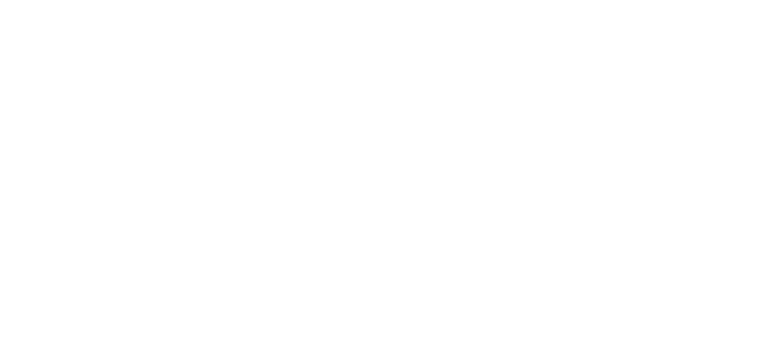
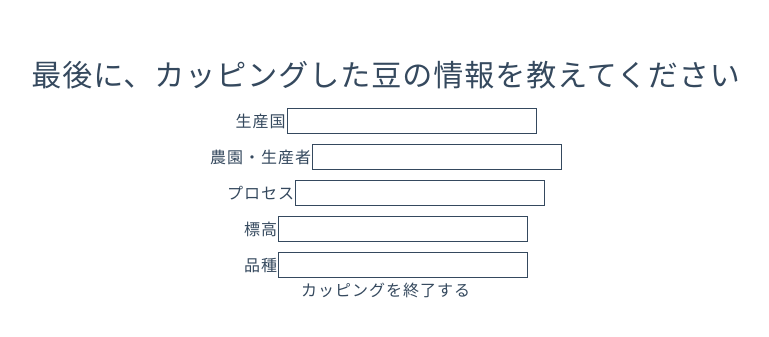
Before and after one commit to aiirononeko/GoodCoffee, a Nuxt app: page /cupping/beansInfo in a window 1280 px wide. Before the commit this address had no page. Shown: the part 223-560 px from the top of the page, without its empty margins (254-1023 px from the left). Built offline with nearby package versions, Linux system fonts and the light colour scheme.

Commit message:
カッピング部分のモックを作成

```diff
--- /dev/null
+++ b/pages/cupping/beansInfo.vue
@@ -0,0 +1,55 @@
+<template>
+  <div class="container">
+    <h2 class="title">最後に、カッピングした豆の情報を教えてください</h2>
+    <div class="beans_infomations">
+      <div class="beans_information">
+        <label for="country">生産国</label>
+        <input type="text">
+      </div>
+      <div class="beans_information">
+        <label for="farmer">農園・生産者</label>
+        <input type="text">
+      </div>
+      <div class="beans_information">
+        <label for="process">プロセス</label>
+        <input type="text">
+      </div>
+      <div class="beans_information">
+        <label for="elevation">標高</label>
+        <input type="text">
+      </div>
+      <div class="beans_information">
+        <label for="variety">品種</label>
+        <input type="text">
+      </div>
+    </div>
+    <nuxt-link to="/coffee/">カッピングを終了する</nuxt-link>
+  </div>
+</template>
+
+<style scoped>
+.container {
+  margin: 0 auto;
+  min-height: 100vh;
+  display: flex;
+  flex-direction: column;
+  justify-content: center;
+  align-items: center;
+  text-align: center;
+}
+
+.title {
+  font-family: 'Quicksand', 'Source Sans Pro', -apple-system, BlinkMacSystemFont,
+    'Segoe UI', Roboto, 'Helvetica Neue', Arial, sans-serif;
+  display: block;
+  font-weight: 300;
+  font-size: 30px;
+  color: #35495e;
+  letter-spacing: 1px;
+}
+
+.beans_information > input {
+  margin-top: 10px;
+  border: 1px #35495e solid;
+}
+</style>
--- a/pages/cupping/timer.vue
+++ b/pages/cupping/timer.vue
@@ -1,10 +1,74 @@
 <template>
   <div class="container">
-    <h2 class="title">沸騰したお湯を150g注ぎます</h2>
-    <h2 class="title">タイマーをスタートしましょう</h2>
-    <div>{{ time }}</div>
-    <button @click="timerStart" class="bg-gray-300 hover:bg-gray-400 text-gray-800 font-bold py-2 px-4 rounded-l buttons_item">スタート</button>
-    <p>1分間待ちましょう</p>
+    <div v-if="Number(this.time[1]) < 1">
+      <h2 class="title">沸騰したお湯を150g注ぎます</h2>
+      <h2 class="title">タイマーをスタートしましょう</h2>
+      <div>{{ time }}</div>
+      <button @click="timerStart" v-if="!isRunning" class="bg-gray-300 hover:bg-gray-400 text-gray-800 font-bold py-2 px-4 rounded-l buttons_item">スタート</button>
+      <p>タイマーが1分を経過すると次のアクションがあります</p>
+    </div>
+    <div v-if="Number(this.time[1]) >= 1 && Number(this.time[1]) < 4">
+      <h2 class="title">1分経過しました</h2>
+      <h2 class="title">クラストのアロマはいかがですか？</h2>
+      <div>{{ time }}</div>
+      <div class="buttons">
+        <button class="bg-gray-300 hover:bg-gray-400 text-gray-800 font-bold py-2 px-4 rounded-l buttons_item">強い</button>
+        <button class="bg-gray-300 hover:bg-gray-400 text-gray-800 font-bold py-2 px-4 rounded-l buttons_item">普通</button>
+        <button class="bg-gray-300 hover:bg-gray-400 text-gray-800 font-bold py-2 px-4 rounded-l buttons_item">弱い</button>
+      </div>
+      <p>タイマーが4分を経過すると次のアクションがあります</p>
+    </div>
+    <div v-if="Number(this.time[1]) >= 4 && !isBreakDone">
+      <h2 class="title">4分経過しました</h2>
+      <h2 class="title">ブレイクのアロマはいかがですか？</h2>
+      <div>{{ time }}</div>
+      <div class="buttons">
+        <button class="bg-gray-300 hover:bg-gray-400 text-gray-800 font-bold py-2 px-4 rounded-l buttons_item">強い</button>
+        <button class="bg-gray-300 hover:bg-gray-400 text-gray-800 font-bold py-2 px-4 rounded-l buttons_item">普通</button>
+        <button class="bg-gray-300 hover:bg-gray-400 text-gray-800 font-bold py-2 px-4 rounded-l buttons_item">弱い</button>
+      </div>
+      <button @click="breakDone">次に進む</button>
+    </div>
+    <div v-if="isBreakDone">
+      <h2 class="title">それではテイスティングをはじめましょう</h2>
+      <h2 class="title">各項目を評価してください</h2>
+      <div>{{ time }}</div>
+      <div class="cupping_items">
+        <div class="cupping_item">
+          <label for="cleanCup">クリーンカップ</label>
+          <input type="number">
+        </div>
+        <div class="cupping_item">
+          <label for="sweet">甘さ</label>
+          <input type="number">
+        </div>
+        <div class="cupping_item">
+          <label for="acidity">酸</label>
+          <input type="number">
+        </div>
+        <div class="cupping_item">
+          <label for="mouseFeel">触感</label>
+          <input type="number">
+        </div>
+        <div class="cupping_item">
+          <label for="flavor">フレーバー</label>
+          <input type="number">
+        </div>
+        <div class="cupping_item">
+          <label for="afterTaste">後味</label>
+          <input type="number">
+        </div>
+        <div class="cupping_item">
+          <label for="balance">バランス</label>
+          <input type="number">
+        </div>
+        <div class="cupping_item">
+          <label for="overall">オーバーオール</label>
+          <input type="number">
+        </div>
+      </div>
+      <nuxt-link to="/cupping/beansInfo">次に進む</nuxt-link>
+    </div>
   </div>
 </template>
 
@@ -16,14 +80,20 @@ export default {
   data() {
     return {
       time: '00:00',
+      isRunning: false,
+      isBreakDone: false,
     }
   },
   methods: {
     timerStart() {
       timer.start()
+      this.isRunning = true
       setInterval(() => {
         this.time = timer.getTimeValues().toString().slice(-5);
       }, 1000)
+    },
+    breakDone() {
+      this.isBreakDone = true
     }
   }
 }
@@ -49,4 +119,9 @@ export default {
   color: #35495e;
   letter-spacing: 1px;
 }
+
+.cupping_item > input {
+  margin-top: 10px;
+  border: 1px #35495e solid;
+}
 </style>
```
